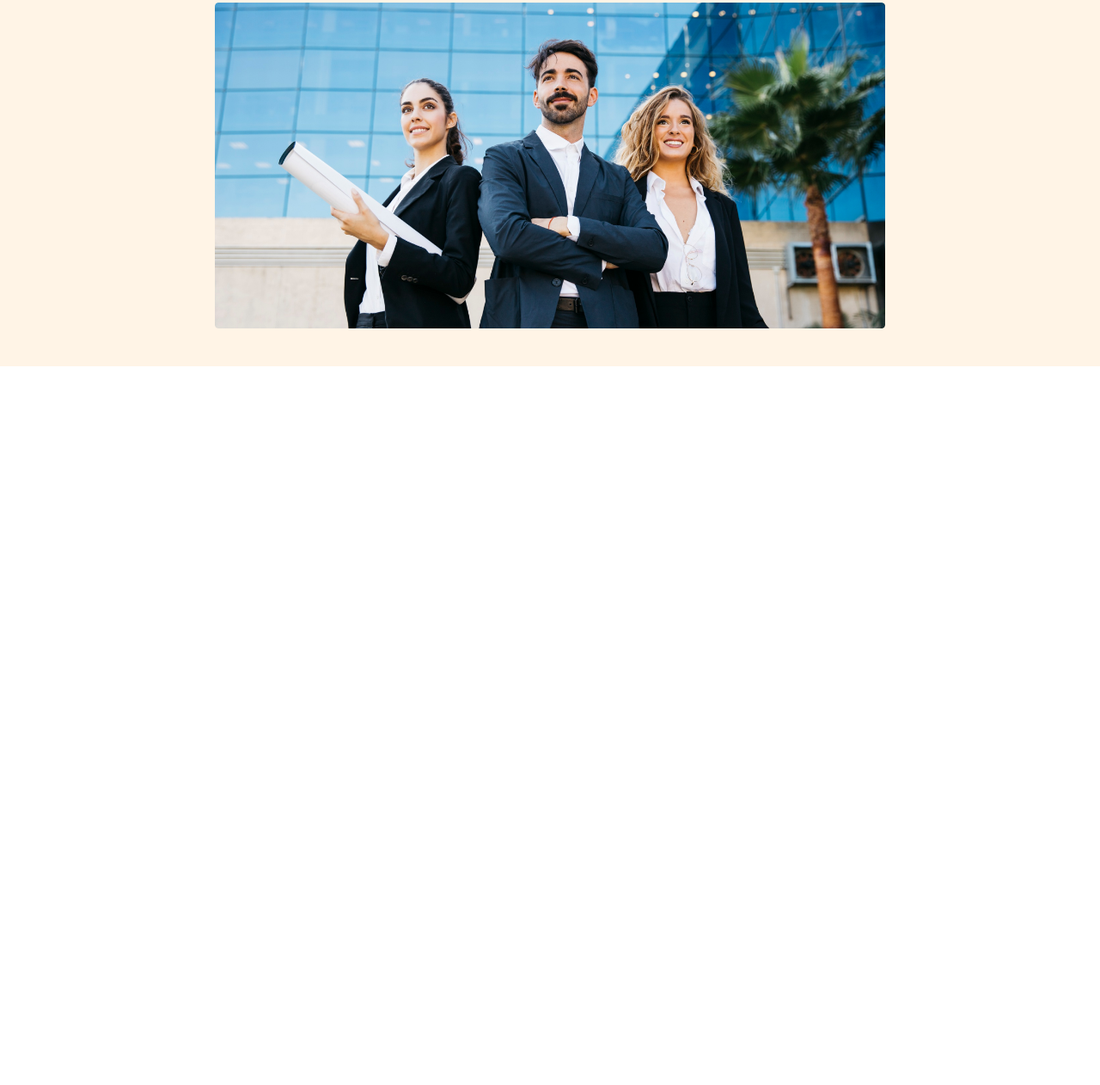
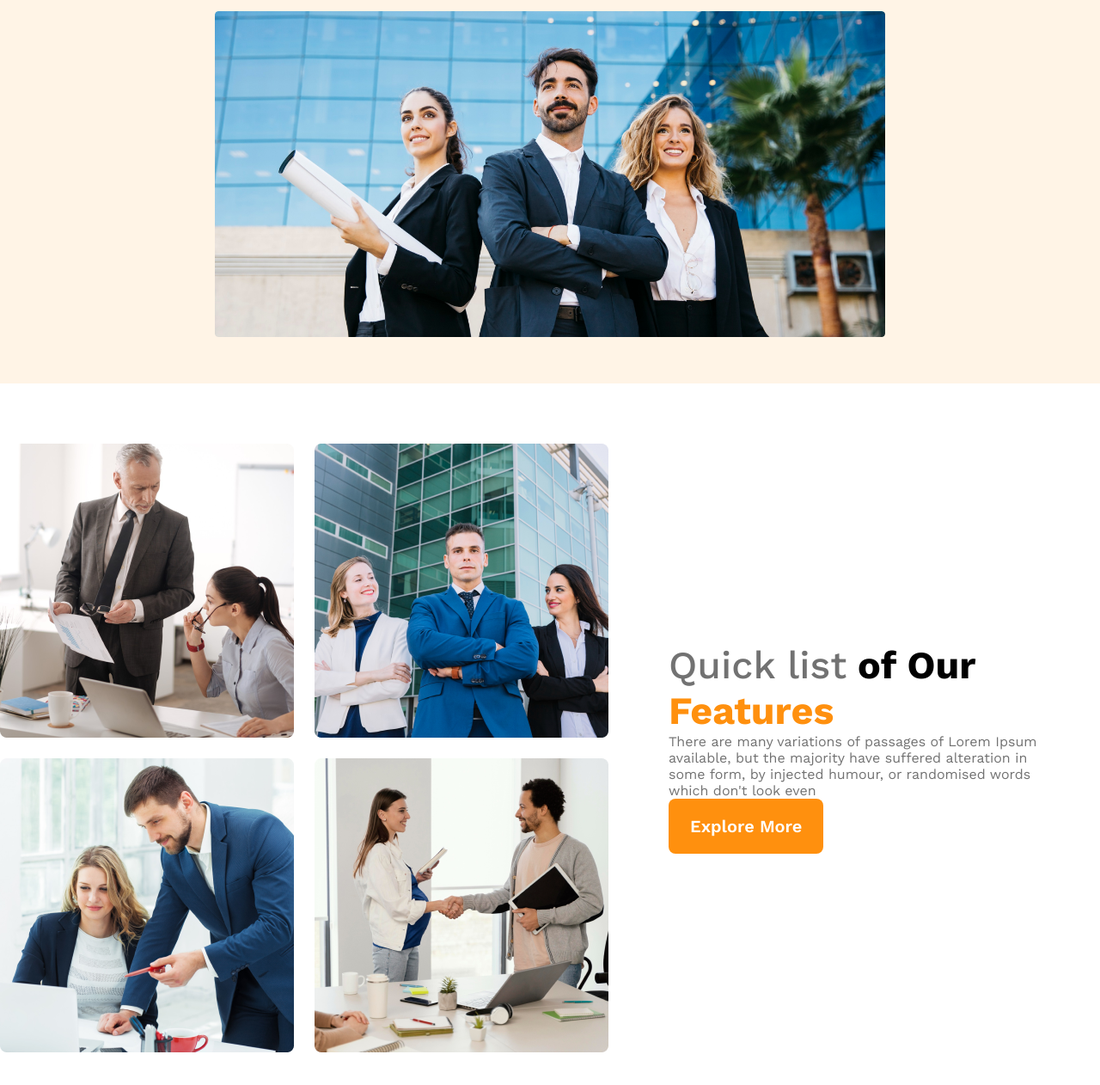
Before and after one commit to SiamIslamSagor/my-g3-architects-resources, a plain HTML site: page index.html in a window 1280 px wide. Shown: the part 364-1626 px from the top of the page at 86% size. Before the commit the page ends 800 px from the top, so only its background shows below. Drawn offline with nearby package versions, Linux system fonts and the light colour scheme.

Commit message:
added teams section with responsive for mobile devices or medium devices

```diff
--- a/index.html
+++ b/index.html
@@ -9,6 +9,7 @@
 </head>
 
 <body>
+    <!-- =============header start============= -->
     <header>
         <nav>
             <h3 class="nav-title">G3 Architects</h3>
@@ -23,7 +24,7 @@
         <div class="banner">
             <div class="banner-content">
                 <h1 class="banner-title">Brand New Group of Architects</h1>
-                <p class="banner-p">
+                <p class="text-light-gray">
                     There are many variations of passages of Lorem Ipsum available, but the majority have suffered
                     alteration in some form, by injected humour, or randomised words which don't look even
                 </p>
@@ -32,8 +33,24 @@
             <img src="images/banner.png" alt="">
         </div>
     </header>
+    <!-- ==============header end============ -->
+
 
     <main>
+            <!-- =============teams section start============= -->
+            <section class="teams-container">
+                <div class="teams-img-container">
+                    <img src="images/team1.png" alt="">
+                    <img src="images/team2.png" alt="">
+                    <img src="images/team3.png" alt="">
+                    <img src="images/team4.png" alt="">
+                </div>
+                <div class="teams-content">
+                    <h3 class="teams-title"><span class="quick-list">Quick list</span> <span>of Our</span> <span class="text-features">Features</span></h3>
+                    <p class="text-light-gray">There are many variations of passages of Lorem Ipsum available, but the majority have suffered alteration in some form, by injected humour, or randomised words which don't look even</p>
+                    <button class="btn-all">Explore More</button>
+                </div>
+            </section>
 
     </main>
 
--- a/styles/architecr.css
+++ b/styles/architecr.css
@@ -8,6 +8,11 @@
     font-family: 'Work Sans', sans-serif;
 }
 
+.text-light-gray,
+.quick-list {
+    color: #727272;
+}
+
 .btn-all {
     border-radius: 8px;
     color: #fff;
@@ -15,6 +20,7 @@
     background: #FF900E;
     padding: 20px 25px;
     font-weight: 600;
+    color: #fff;
     cursor: pointer;
     border: 0;
 }
@@ -22,7 +28,7 @@
 /* header styles start  */
 header {
     background: rgba(255, 144, 14, 0.10);
-    padding: 40px 250px;
+    padding: 50px 250px;
 }
 
 nav {
@@ -55,6 +61,7 @@ nav li a {
 
 /* banner styles */
 .banner-content {
+    max-width: 800px;
     text-align: center;
     margin: 0 auto;
 }
@@ -65,14 +72,51 @@ nav li a {
     color: #131313;
 }
 
-.banner-p {
-    color: #727272;
-}
-
 .banner img {
     margin-top: 20px;
     width: 100%;
 }
+
+
+/* main section styles */
+main {
+    max-width: 1440px;
+    margin-inline: auto;
+    margin: 70px auto;
+}
+
+/* teams styles */
+.teams-container {
+    display: flex;
+    align-items: center;
+}
+
+.teams-img-container {
+    display: grid;
+    grid-template-columns: repeat(2, 1fr);
+    gap: 1.5rem;
+}
+
+.teams-content {
+    padding-left: 70px;
+    padding-right: 70px;
+}
+
+.teams-title {
+    font-size: 2.8rem;
+}
+
+.teams-title .quick-list {
+    color: #727272;
+    font-weight: 500;
+}
+
+.teams-title .text-features {
+    color: #FF900E;
+    font-weight: 700;
+}
+
+
 
 
 /* responsive media screen */
@@ -82,18 +126,31 @@ nav li a {
     header {
         padding: 20px;
     }
-    nav {
+
+    nav,
+    .teams-container {
         flex-direction: column;
+    }
+
+    .teams-img-container {
+        grid-template-columns: 1fr;
+    }
+
+    .teams-content{
+        padding: 20px;
     }
 }
 
 /* tablet or medium devices */
 @media screen and (min-width:576px) and (max-width:960px) {
 
-    header {
+    header,
+    .teams-content {
         padding: 50px;
     }
-    nav {
+
+    nav,
+    .teams-container {
         flex-direction: column;
     }
 }
```
